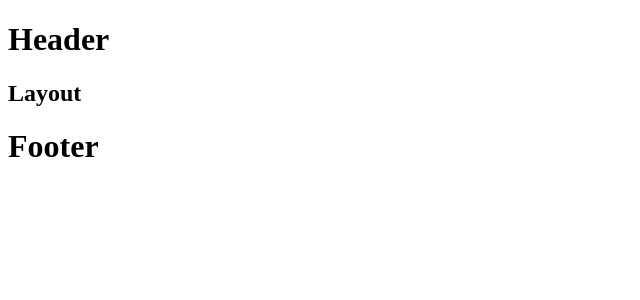
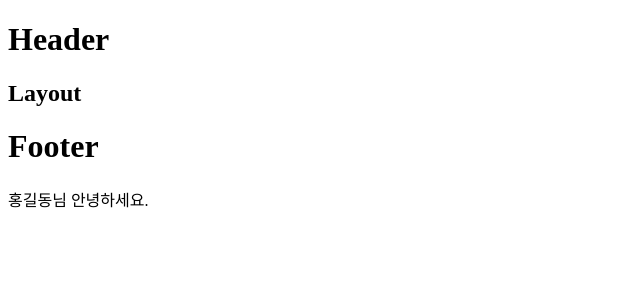
Before and after one commit to wknowpark797/react-basic, a React (Create React App) app: page /#/ in a window 1280 px wide. Shown: the top 300 px of the page, without its empty margins (0-640 px from the left). Built offline with nearby package versions, Linux system fonts and the light colour scheme.

Commit message:
중괄호 연산처리

```diff
--- a/src/App.js
+++ b/src/App.js
@@ -25,12 +25,21 @@ const App = () => (
 // 하나의 파일에서 여러개의 컴포넌트를 비구조화할당으로 import 가능
 import { Header, Footer, Section } from './Common';
 
+const name = '홍길동';
+const class1 = 'box';
+
 function App() {
 	return (
+		// 일반 스크립트 주석 사용가능
 		<>
+			{/* JSX 문법 안쪽에서 주석을 중괄호 안쪽에서 처리 */}
+			{/* JSX 안쪽에서 연산이 필요한 부분을 중괄호 처리 */}
+
 			<Header />
 			<Section />
 			<Footer />
+
+			<p className={class1}>{name}님 안녕하세요.</p>
 		</>
 	);
 }
```
